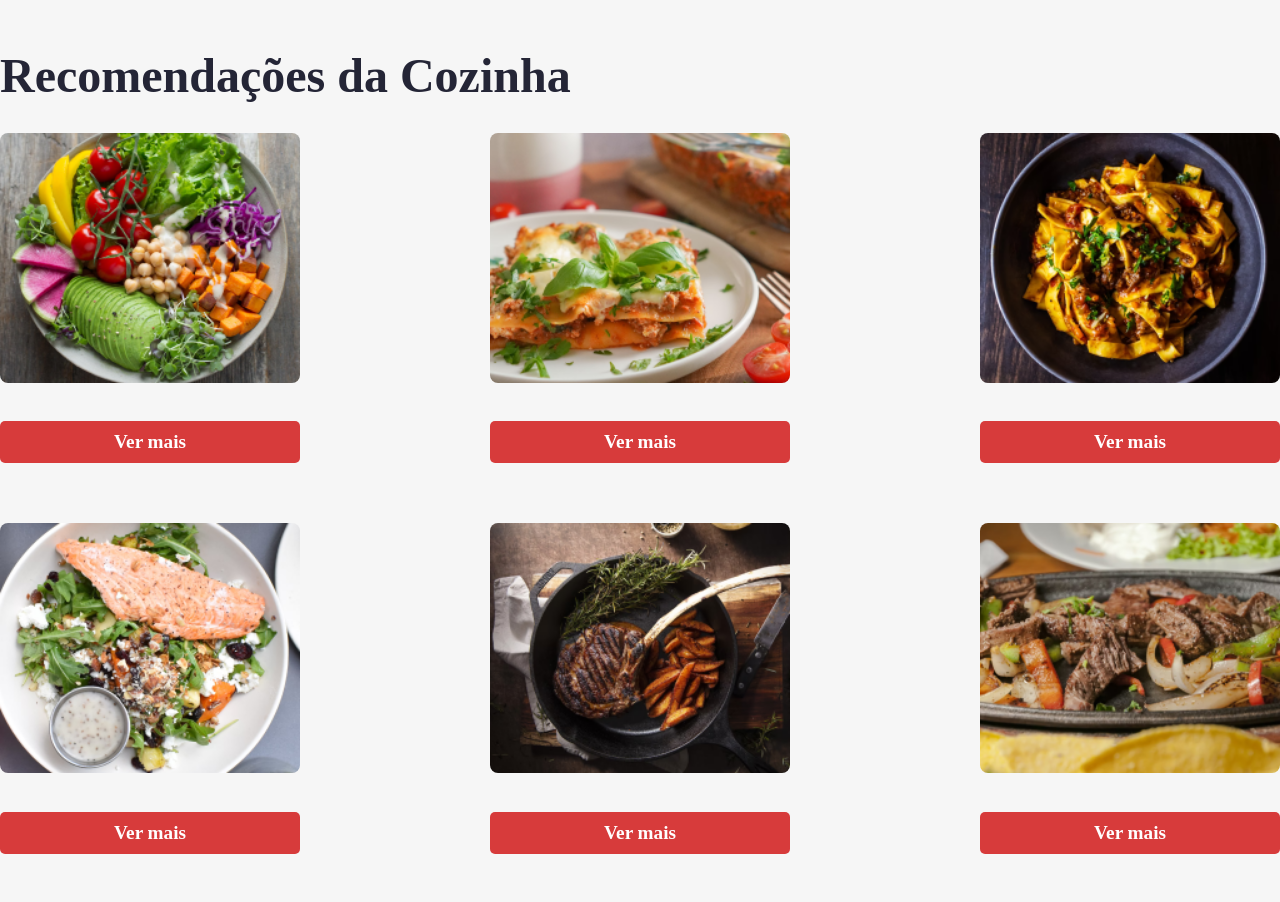
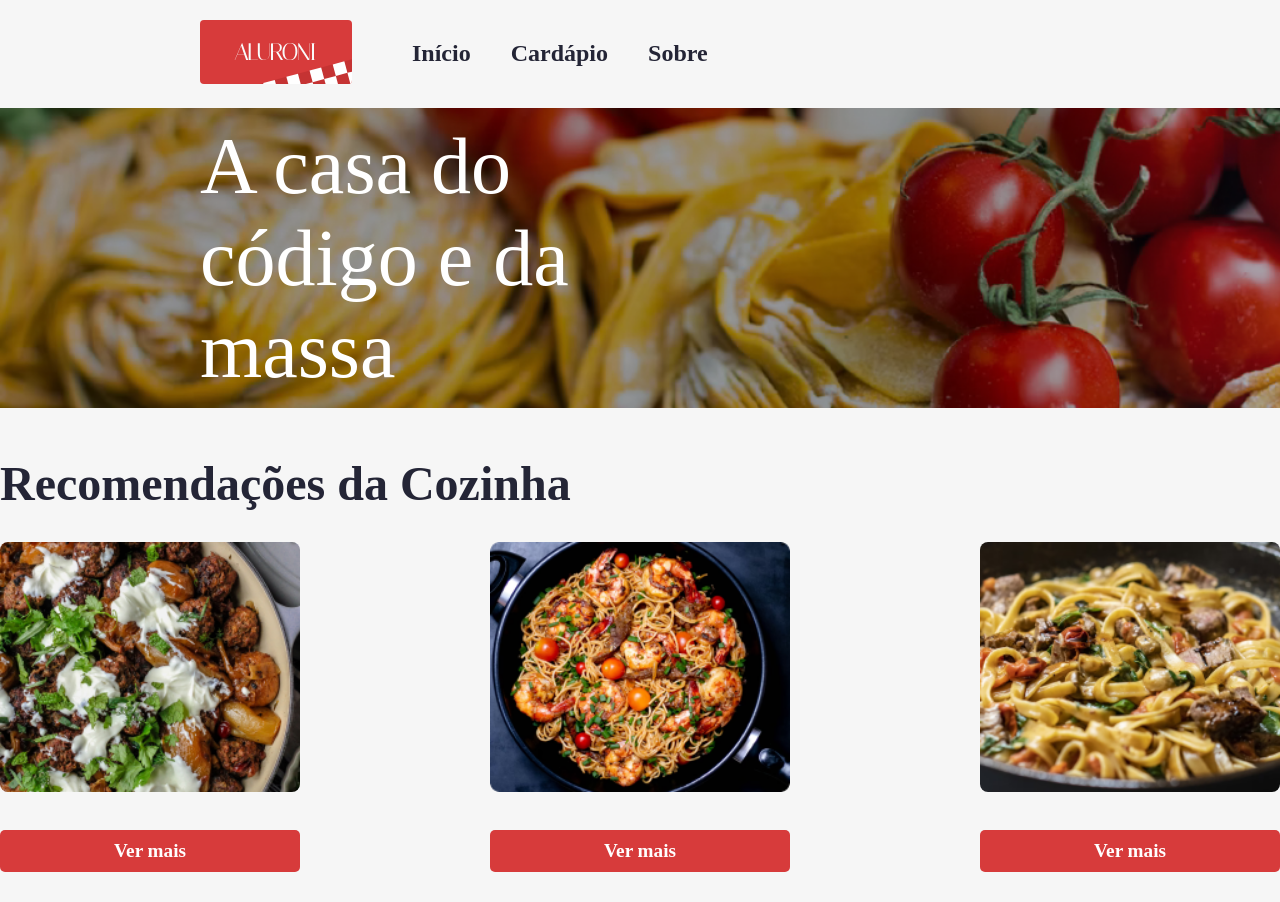
Before and after one commit to slpascoal/Aluroni, a React (Create React App) app: page / in a window 1280 px wide. Built offline with nearby package versions, Linux system fonts and the light colour scheme; a web font is replaced by a local one.

Commit message:
Criando as Rotas

```diff
--- a/package.json
+++ b/package.json
@@ -10,6 +10,7 @@
     "@types/node": "^16.11.21",
     "@types/react": "^17.0.38",
     "@types/react-dom": "^17.0.11",
+    "aluroni": "file:",
     "classnames": "^2.3.1",
     "normalize.css": "^8.0.1",
     "react": "^17.0.2",
--- /dev/null
+++ b/src/components/Menu/Menu.module.scss
@@ -0,0 +1,36 @@
+@import "styles/variaveis";
+@import "styles/breakpoints";
+
+.menu {
+  display: flex;
+  padding: 20px $padding-horizontal;
+  @media (max-width: $desktop_xsm) {
+    padding: 20px $padding-horizontal-mobile;
+  }
+  @media (min-width: $desktop_xsm) and (max-width: $desktop_sm) {
+    padding: 20px $padding-horizontal-sm;
+  }
+  @media (min-width: $desktop_sm) and (max-width: $desktop_md) {
+    padding: 20px $padding-horizontal-md;
+  }
+
+  &__list {
+    align-items: center;
+    display: flex;
+  }
+  &__link {
+    list-style-type: none;
+    padding: 0 20px;
+    a {
+      color: $dark;
+      cursor: pointer;
+      font-size: 24px;
+      font-weight: 600;
+      text-decoration: none;
+      transition: .2s ease;
+      &:hover {
+        color: $dark-grey;
+      }
+    }
+  }
+}
--- /dev/null
+++ b/src/components/Menu/index.tsx
@@ -0,0 +1,31 @@
+import styles from './Menu.module.scss';
+import { ReactComponent as Logo } from 'assets/logo.svg';
+import { Link } from 'react-router-dom';
+
+export default function Menu(){
+    const rotas = [{
+        label: 'Início',
+        to: '/'
+    }, {
+        label: 'Cardápio',
+        to: '/cardapio'
+    }, {
+        label: 'Sobre',
+        to: '/sobre'
+    }];
+
+    return(
+        <nav className={styles.menu}>
+            <Link to="/">
+                <Logo />
+            </Link>
+            <ul className={styles.menu__list}>
+                {rotas.map((rota, index) => (
+                    <li key={index} className={styles.menu__link}>
+                        <Link to={rota.to}>{rota.label}</Link>
+                    </li>
+                ))}
+            </ul>
+        </nav>
+    );
+}
--- /dev/null
+++ b/src/components/PaginaPadrao/PaginaPadrao.module.scss
@@ -0,0 +1,27 @@
+@import "styles/variaveis";
+@import "styles/breakpoints";
+
+.header {
+  align-items: center;
+  background-image: url("../../assets/cardapio/header.png");
+  background-size: cover;
+  background-repeat: no-repeat;
+  display: flex;
+  height: 300px;
+  padding: 0px $padding-horizontal;
+  @media (max-width: $desktop_xsm) {
+    padding: 0px $padding-horizontal-mobile;
+  }
+  @media (min-width: $desktop_xsm) and (max-width: $desktop_sm) {
+    padding: 0px $padding-horizontal-sm;
+  }
+  @media (min-width: $desktop_sm) and (max-width: $desktop_md) {
+    padding: 0px $padding-horizontal-md;
+  }
+  &__text {
+    color: white;
+    font-size: 5rem;
+    min-width: 400px;
+    width: 40%;
+  }
+}
--- /dev/null
+++ b/src/components/PaginaPadrao/index.tsx
@@ -0,0 +1,17 @@
+import styles from './PaginaPadrao.module.scss';
+import { Outlet } from 'react-router-dom';
+
+export default function PaginaPadrao(){
+    return(
+        <>
+            <header className={styles.header}>
+                <div className={styles.header__text}>
+                        A casa do código e da massa
+                </div>
+            </header>
+            <div>
+                <Outlet />
+            </div>
+        </>
+    );
+}
--- a/src/pages/Cardapio/Cardapio.module.scss
+++ b/src/pages/Cardapio/Cardapio.module.scss
@@ -1,43 +1,5 @@
 @import "styles/variaveis";
 @import "styles/breakpoints";
-
-.menu {
-  padding: 20px $padding-horizontal;
-  @media (max-width: $desktop_xsm) {
-    padding: 20px $padding-horizontal-mobile;
-  }
-  @media (min-width: $desktop_xsm) and (max-width: $desktop_sm) {
-    padding: 20px $padding-horizontal-sm;
-  }
-  @media (min-width: $desktop_sm) and (max-width: $desktop_md) {
-    padding: 20px $padding-horizontal-md;
-  }
-}
-
-.header {
-  align-items: center;
-  background-image: url("/assets/cardapio/header.png");
-  background-size: cover;
-  background-repeat: no-repeat;
-  display: flex;
-  height: 300px;
-  padding: 0px $padding-horizontal;
-  @media (max-width: $desktop_xsm) {
-    padding: 0px $padding-horizontal-mobile;
-  }
-  @media (min-width: $desktop_xsm) and (max-width: $desktop_sm) {
-    padding: 0px $padding-horizontal-sm;
-  }
-  @media (min-width: $desktop_sm) and (max-width: $desktop_md) {
-    padding: 0px $padding-horizontal-md;
-  }
-  &__text {
-    color: white;
-    font-size: 5rem;
-    min-width: 400px;
-    width: 40%;
-  }
-}
 
 .cardapio {
   padding: 50px $padding-horizontal;
--- a/src/pages/Cardapio/index.tsx
+++ b/src/pages/Cardapio/index.tsx
@@ -1,5 +1,4 @@
 import styles from './Cardapio.module.scss';
-import { ReactComponent as Logo } from 'assets/logo.svg';
 import Buscador from './Buscador';
 import { useState } from 'react';
 import Filtros from './Filtros';
@@ -11,15 +10,6 @@ export default function Cardapio() {
     const [filtro, setFiltro] = useState<number | null>(null);
     const [ordenador, setOrdenador] = useState('');
     return (
-        <main>
-            <nav className={styles.menu}>
-                <Logo />
-            </nav>
-            <header className={styles.header}>
-                <div className={styles.header__text}>
-          A casa do código e da massa
-                </div>
-            </header>
         <section className={styles.cardapio}>
             <h3 className={styles.cardapio__titulo}>Cardápio</h3>
             <Buscador busca={busca} setBusca={setBusca} />
@@ -29,6 +19,5 @@ export default function Cardapio() {
             </div>
             <Itens busca={busca} filtro={filtro} ordenador={ordenador} />
         </section>
-        </main>
     );
 }
--- a/src/pages/Inicio/index.tsx
+++ b/src/pages/Inicio/index.tsx
@@ -3,7 +3,7 @@ import styles from './Inicio.module.scss';
 
 export default function Inicio(){
     const pratosRecomendados = [...cardapio];
-    pratosRecomendados.sort(() => 0.5 - Math.random()).splice(0,3);
+    pratosRecomendados.sort(() => 0.5 - Math.random()).splice(3);
 
     return(
         <section>
--- a/src/routes.js
+++ b/src/routes.js
@@ -1,14 +1,21 @@
+import Menu from 'components/Menu';
+import PaginaPadrao from 'components/PaginaPadrao';
 import Cardapio from 'pages/Cardapio';
 import Inicio from 'pages/Inicio';
 import { BrowserRouter as Router, Routes, Route } from 'react-router-dom';
 
 export default function AppRouter(){
     return(
-        <Router>
-            <Routes>
-                <Route path='/' element={<Inicio />} />
-                <Route path='/cardapio' element={<Cardapio />} />
-            </Routes>
-        </Router>
+        <main>
+            <Router>
+                <Menu />
+                <Routes>
+                    <Route path='/' element={<PaginaPadrao />}>
+                        <Route index element={<Inicio />} />
+                        <Route path='cardapio' element={<Cardapio />} />
+                    </Route>
+                </Routes>
+            </Router>
+        </main>
     );
 }
```
Also changed, not shown: public/assets/cardapio/header.png (added), 1 other file (tests, documents, lock files or other folders). Lines whose indentation alone changed are shown as unchanged.
